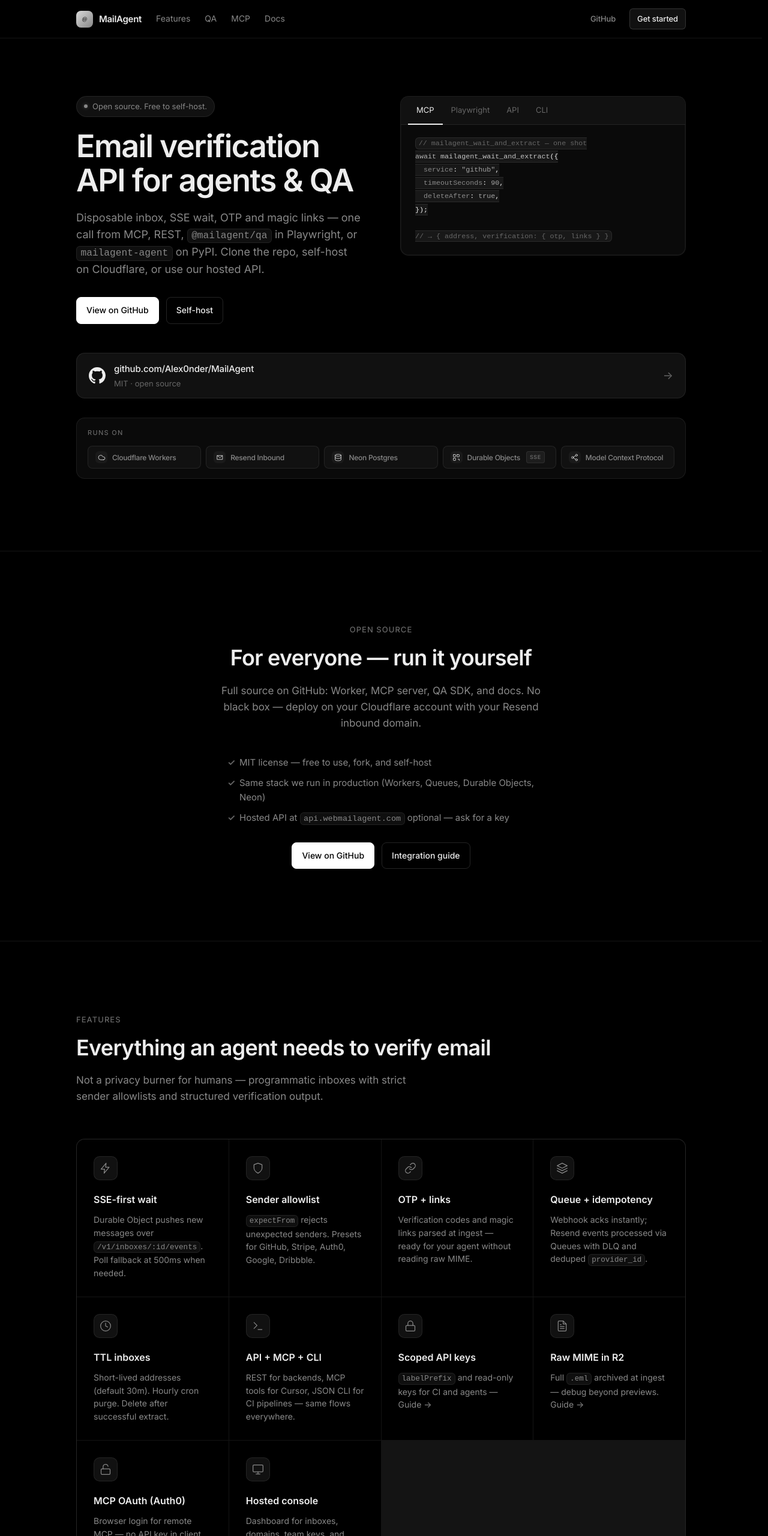
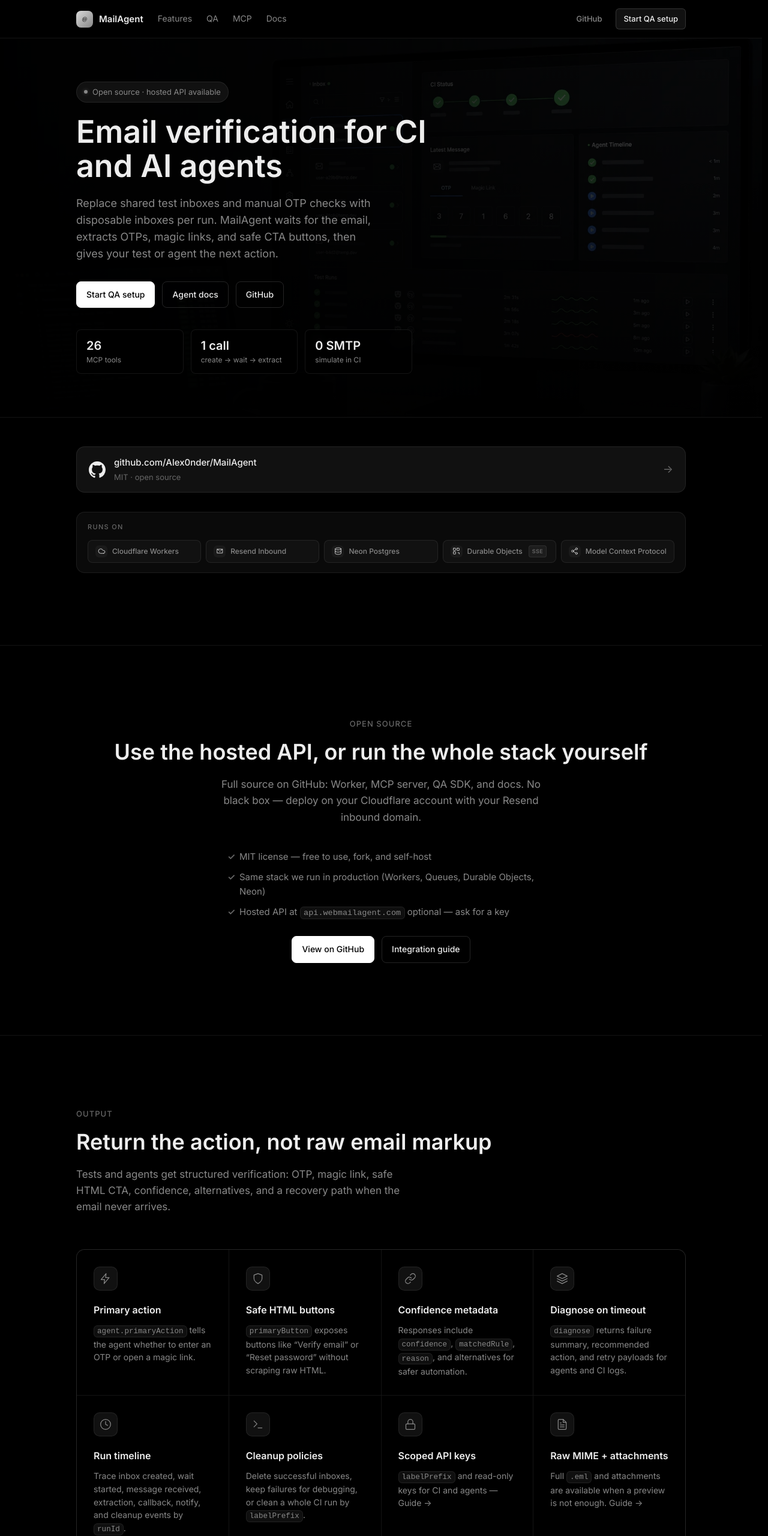
Before and after one commit to Alex0nder/MailAgent, a website: page public/index.html in a window 1280 px wide. Shown: the top 2560 px of the page at 60% size. Drawn offline with Linux system fonts and the light colour scheme.

Commit message:
Improve landing page positioning

```diff
--- a/public/index.html
+++ b/public/index.html
@@ -13,10 +13,10 @@
       gtag("js", new Date());
       gtag("config", "G-41B4KG53D1");
     </script>
-    <title>MailAgent — Email verification for agents &amp; QA</title>
+    <title>MailAgent — Email verification for Playwright, Cypress, and AI agents</title>
     <meta
       name="description"
-      content="Open-source email verification for AI agents and QA. Self-host on Cloudflare or use the API — temporary inboxes, MCP, Playwright."
+      content="Disposable test inboxes for Playwright, Cypress, and AI agents. Verify OTPs and magic links in CI without shared Gmail or manual checks."
     />
     <link rel="icon" href="/favicon.ico" sizes="any" />
     <link rel="icon" href="/favicon.svg" type="image/svg+xml" />
@@ -37,49 +37,49 @@
 
     <main class="landing">
       <div class="hero-block">
-      <section class="hero">
-        <div class="hero-glow" aria-hidden="true"></div>
+      <section class="hero hero-product">
+        <picture class="hero-media" aria-hidden="true">
+          <source srcset="/hero-ci-verification.webp" type="image/webp" />
+          <img src="/hero-ci-verification.png" alt="" loading="eager" />
+        </picture>
+        <div class="hero-scrim" aria-hidden="true"></div>
         <div class="hero-inner site-container">
           <div class="hero-copy">
             <div class="pill pill-oss">
               <span class="pill-dot"></span>
-              Open source. Free to self-host.
+              Open source · hosted API available
             </div>
-            <h1>Email verification API for agents &amp; QA</h1>
+            <h1>Email verification for CI and AI agents</h1>
             <p class="hero-lead">
-              Disposable inbox, SSE wait, OTP and magic links — one call from MCP,
-              REST, <code>@mailagent/qa</code> in Playwright, or
-              <code>mailagent-agent</code> on PyPI. Clone the repo,
-              self-host on Cloudflare, or use our hosted API.
+              Replace shared test inboxes and manual OTP checks with disposable
+              inboxes per run. MailAgent waits for the email, extracts OTPs,
+              magic links, and safe CTA buttons, then gives your test or agent
+              the next action.
             </p>
             <div class="hero-ctas">
+              <a class="btn btn-primary" href="/docs/qa.html">Start QA setup</a>
+              <a class="btn btn-outline" href="/docs/agents.html">Agent docs</a>
               <a
-                class="btn btn-primary"
+                class="btn btn-outline"
                 href="https://github.com/Alex0nder/MailAgent"
                 rel="noopener noreferrer"
-                >View on GitHub</a
+                >GitHub</a
               >
-              <a class="btn btn-outline" href="/docs/integrate.html">Self-host</a>
             </div>
-          </div>
-
-          <div class="code-panel" data-panel="hero" aria-label="Example MCP flow">
-            <div class="code-tabs">
-              <span class="code-tab active">MCP</span>
-              <span class="code-tab">Playwright</span>
-              <span class="code-tab">API</span>
-              <span class="code-tab">CLI</span>
-            </div>
-            <div class="code-body">
-              <pre><code><span class="t-cm">// mailagent_wait_and_extract — one shot</span>
-<span class="t-kw">await</span> <span class="t-fn">mailagent_wait_and_extract</span>({
-  <span class="t-key">service</span>: <span class="t-str">"github"</span>,
-  <span class="t-key">timeoutSeconds</span>: <span class="t-str">90</span>,
-  <span class="t-key">deleteAfter</span>: <span class="t-str">true</span>,
-});
-
-<span class="t-cm">// → { address, verification: { otp, links } }</span></code></pre>
-            </div>
+            <dl class="hero-proof">
+              <div>
+                <dt>26</dt>
+                <dd>MCP tools</dd>
+              </div>
+              <div>
+                <dt>1 call</dt>
+                <dd>create → wait → extract</dd>
+              </div>
+              <div>
+                <dt>0 SMTP</dt>
+                <dd>simulate in CI</dd>
+              </div>
+            </dl>
           </div>
         </div>
       </section>
@@ -172,7 +172,7 @@
       <section id="open-source" class="page-section oss-section">
         <div class="section-inner oss-inner site-container">
           <p class="section-label">Open source</p>
-          <h2 class="section-title">For everyone — run it yourself</h2>
+          <h2 class="section-title">Use the hosted API, or run the whole stack yourself</h2>
           <p class="section-desc oss-desc">
             Full source on GitHub: Worker, MCP server, QA SDK, and docs. No black
             box — deploy on your Cloudflare account with your Resend inbound domain.
@@ -196,11 +196,12 @@
 
       <section id="features" class="page-section">
         <div class="site-container">
-          <p class="section-label">Features</p>
-          <h2 class="section-title">Everything an agent needs to verify email</h2>
+          <p class="section-label">Output</p>
+          <h2 class="section-title">Return the action, not raw email markup</h2>
           <p class="section-desc">
-            Not a privacy burner for humans — programmatic inboxes with strict
-            sender allowlists and structured verification output.
+            Tests and agents get structured verification: OTP, magic link,
+            safe HTML CTA, confidence, alternatives, and a recovery path when
+            the email never arrives.
           </p>
 
           <div class="features-grid">
@@ -210,11 +211,10 @@
                   <path d="M13 2 3 14h7l-1 8 10-12h-7l1-8z" />
                 </svg>
               </div>
-              <h3>SSE-first wait</h3>
+              <h3>Primary action</h3>
               <p>
-                Durable Object pushes new messages over
-                <code>/v1/inboxes/:id/events</code>. Poll fallback at 500ms when
-                needed.
+                <code>agent.primaryAction</code> tells the agent whether to enter
+                an OTP or open a magic link.
               </p>
             </article>
             <article class="feature-card">
@@ -223,10 +223,10 @@
                   <path d="M12 22s8-4 8-10V5l-8-3-8 3v7c0 6 8 10 8 10z" />
                 </svg>
               </div>
-              <h3>Sender allowlist</h3>
+              <h3>Safe HTML buttons</h3>
               <p>
-                <code>expectFrom</code> rejects unexpected senders. Presets for
-                GitHub, Stripe, Auth0, Google, Dribbble.
+                <code>primaryButton</code> exposes buttons like “Verify email”
+                or “Reset password” without scraping raw HTML.
               </p>
             </article>
             <article class="feature-card">
@@ -236,10 +236,11 @@
                   <path d="M14 11a5 5 0 0 0-7.54-.54l-3 3a5 5 0 0 0 7.07 7.07l1.71-1.71" />
                 </svg>
               </div>
-              <h3>OTP + links</h3>
+              <h3>Confidence metadata</h3>
               <p>
-                Verification codes and magic links parsed at ingest — ready for
-                your agent without reading raw MIME.
+                Responses include <code>confidence</code>,
+                <code>matchedRule</code>, <code>reason</code>, and alternatives
+                for safer automation.
               </p>
             </article>
             <article class="feature-card">
@@ -250,10 +251,10 @@
                   <path d="M2 12l10 5 10-5" />
                 </svg>
               </div>
-              <h3>Queue + idempotency</h3>
+              <h3>Diagnose on timeout</h3>
               <p>
-                Webhook acks instantly; Resend events processed via Queues with
-                DLQ and deduped <code>provider_id</code>.
+                <code>diagnose</code> returns failure summary, recommended action,
+                and retry payloads for agents and CI logs.
               </p>
             </article>
             <article class="feature-card">
@@ -263,10 +264,10 @@
                   <path d="M12 6v6l4 2" />
                 </svg>
               </div>
-              <h3>TTL inboxes</h3>
+              <h3>Run timeline</h3>
               <p>
-                Short-lived addresses (default 30m). Hourly cron purge. Delete
-                after successful extract.
+                Trace inbox created, wait started, message received, extraction,
+                callback, notify, and cleanup events by <code>runId</code>.
               </p>
             </article>
             <article class="feature-card">
@@ -276,10 +277,10 @@
                   <path d="M12 19h8" />
                 </svg>
               </div>
-              <h3>API + MCP + CLI</h3>
+              <h3>Cleanup policies</h3>
               <p>
-                REST for backends, MCP tools for Cursor, JSON CLI for CI pipelines
-                — same flows everywhere.
+                Delete successful inboxes, keep failures for debugging, or clean
+                a whole CI run by <code>labelPrefix</code>.
               </p>
             </article>
             <article class="feature-card">
@@ -305,9 +306,10 @@
                   <path d="M10 9H8" />
                 </svg>
               </div>
-              <h3>Raw MIME in R2</h3>
+              <h3>Raw MIME + attachments</h3>
               <p>
-                Full <code>.eml</code> archived at ingest — debug beyond previews.
+                Full <code>.eml</code> and attachments are available when a preview
+                is not enough.
                 <a href="/docs/raw-mime.html">Guide →</a>
               </p>
             </article>
@@ -318,7 +320,7 @@
                   <path d="M7 11V7a5 5 0 0 1 9.9-1" />
                 </svg>
               </div>
-              <h3>MCP OAuth (Auth0)</h3>
+              <h3>MCP OAuth</h3>
               <p>
                 Browser login for remote MCP — no API key in client config.
                 <a href="/docs/oauth-idp.html">OIDC guide →</a>
@@ -348,8 +350,8 @@
           <h2 class="section-title">Stop fighting shared test inboxes</h2>
           <p class="section-desc">
             Each Playwright worker gets its own address. Filter by
-            <code>label</code>, narrow with <code>subjectContains</code>, optional
-            webhook when the letter lands — same API agents use.
+            <code>label</code>, narrow with <code>subjectContains</code>, keep
+            failed inboxes for debugging, and simulate email without SMTP in CI.
             <a href="/playwright-email-verification.html">Playwright guide →</a>
             · <a href="/mcp-signup-qa.html">MCP signup QA →</a>
           </p>
@@ -365,15 +367,15 @@
             <article class="qa-pain-card">
               <h3>Wrong email in the pile</h3>
               <p>
-                <code>subjectContains</code> and sender allowlists so you read the
-                signup OTP, not yesterday’s newsletter.
+                Service presets, <code>subjectContains</code>, and
+                <code>messageIndex</code> keep the test on the intended email.
               </p>
             </article>
             <article class="qa-pain-card">
               <h3>Leaked CI secrets</h3>
               <p>
-                Scoped keys with <code>labelPrefix=ci-</code> and read-only mode —
-                limit blast radius if a pipeline secret escapes.
+                Scoped keys with <code>labelPrefix=ci-</code> limit blast radius
+                if a pipeline secret escapes.
                 <a href="/docs/scoped-keys.html">Scoped keys →</a>
               </p>
             </article>
@@ -412,33 +414,34 @@
       <section id="mcp" class="page-section">
         <div class="site-container">
           <p class="section-label">MCP</p>
-          <h2 class="section-title">Tools your agent can call</h2>
+          <h2 class="section-title">Agent tools for signup, login, reset, and invites</h2>
           <p class="section-desc">
-            Add <code>mailagent</code> to Cursor MCP. The agent creates inboxes,
-            waits, and returns structured verification — no inbox UI required.
+            Add <code>mailagent</code> to Cursor or Codex. The agent gets an
+            inbox, submits the address, waits, and follows a structured
+            <code>primaryAction</code> instead of reading inbox UI.
           </p>
 
           <div class="tools-list">
             <div class="tool-row">
-              <span class="tool-name">mailagent_wait_and_extract</span>
-              <span class="tool-desc">Create → wait (SSE) → OTP + links → delete</span>
+              <span class="tool-name">mailagent_verify_signup</span>
+              <span class="tool-desc">Wait → extract → return agent.primaryAction</span>
               <span class="tool-badge">Recommended</span>
             </div>
             <div class="tool-row">
               <span class="tool-name">mailagent_create_inbox</span>
-              <span class="tool-desc">Temporary address with TTL and allowlist</span>
+              <span class="tool-desc">Temporary address with service preset, TTL, notifyEmail, cleanup</span>
             </div>
             <div class="tool-row">
-              <span class="tool-name">mailagent_wait_for_message</span>
-              <span class="tool-desc">Block until first allowed email (up to 120s)</span>
+              <span class="tool-name">mailagent_simulate_message</span>
+              <span class="tool-desc">Test OTP, magic_link, invite, and attachment scenarios without SMTP</span>
             </div>
             <div class="tool-row">
-              <span class="tool-name">mailagent_extract_verification</span>
-              <span class="tool-desc">OTP and links from latest message</span>
+              <span class="tool-name">mailagent_diagnose_inbox</span>
+              <span class="tool-desc">Explain timeouts and return retry payloads</span>
             </div>
             <div class="tool-row">
-              <span class="tool-name">mailagent_delete_inbox</span>
-              <span class="tool-desc">Early cleanup after signup completes</span>
+              <span class="tool-name">mailagent_get_run_timeline</span>
+              <span class="tool-desc">Trace an agent run from inbox creation to extraction</span>
             </div>
           </div>
         </div>
@@ -447,30 +450,30 @@
       <section id="how" class="page-section">
         <div class="site-container">
           <p class="section-label">How it works</p>
-          <h2 class="section-title">Three steps to verified signup</h2>
+          <h2 class="section-title">Three steps to a deterministic email test</h2>
           <div class="steps">
             <div class="step">
               <div class="step-num">01</div>
               <h3>Create inbox</h3>
               <p>
-                Agent calls MCP or API. You get an address on your
-                <code>INBOX_DOMAIN</code> and an inbox id.
+                Test or agent calls MCP/API. You get an isolated address and
+                optional label tied to the CI run.
               </p>
             </div>
             <div class="step">
               <div class="step-num">02</div>
               <h3>Submit on the service</h3>
               <p>
-                Use the address on GitHub, Stripe, Auth0, etc. Resend inbound
-                webhook enqueues the message.
+                Use the address in the target signup, login, reset, or invite
+                flow. Resend inbound webhook enqueues the message.
               </p>
             </div>
             <div class="step">
               <div class="step-num">03</div>
               <h3>Extract &amp; continue</h3>
               <p>
-                SSE delivers the event; OTP and links return to the agent. Inbox
-                deleted. Flow complete.
+                SSE delivers the event; OTP, magic link, or safe CTA returns to
+                the test. Successful inboxes can be deleted automatically.
               </p>
             </div>
           </div>
@@ -548,7 +551,7 @@
       <section id="docs" class="page-section">
         <div class="site-container">
           <p class="section-label">API</p>
-          <h2 class="section-title">Simple REST, Bearer auth</h2>
+          <h2 class="section-title">The response is already agent-readable</h2>
           <div class="code-panel">
             <div class="code-tabs">
               <span class="code-tab active">curl</span>
@@ -559,7 +562,10 @@
   -H <span class="t-str">"Authorization: Bearer $API_KEY"</span> \
   -d <span class="t-str">'{"service":"github","timeoutSeconds":90}'</span>
 
-<span class="t-cm"># → verification.otp, verification.primaryLink</span></code></pre>
+<span class="t-cm"># → verification.otp
+# → verification.primaryLink
+# → verification.primaryButton
+# → verification.confidence</span></code></pre>
             </div>
           </div>
           <p class="qa-docs-link">
--- a/public/site-shell.js
+++ b/public/site-shell.js
@@ -90,7 +90,7 @@
     const cta =
       mode === "app"
         ? `<a class="btn btn-sm btn-outline" href="/docs/">Docs</a>`
-        : `<a class="btn btn-sm btn-nav-cta" href="/docs/integrate.html">Get started</a>`;
+        : `<a class="btn btn-sm btn-nav-cta" href="/docs/qa.html">Start QA setup</a>`;
 
     const links = renderNavLinks();
 
--- a/public/site.js
+++ b/public/site.js
@@ -1,32 +1,6 @@
 /** Tab switcher for landing code panels */
 (function () {
   const PANEL_SAMPLES = {
-    hero: {
-      MCP: `<span class="t-cm">// mailagent_wait_and_extract — one shot</span>
-<span class="t-kw">await</span> <span class="t-fn">mailagent_wait_and_extract</span>({
-  <span class="t-key">service</span>: <span class="t-str">"github"</span>,
-  <span class="t-key">timeoutSeconds</span>: <span class="t-str">90</span>,
-  <span class="t-key">deleteAfter</span>: <span class="t-str">true</span>,
-});
-
-<span class="t-cm">// → { address, verification: { otp, links } }</span>`,
-      Playwright: `<span class="t-kw">import</span> { createMailAgentQa } <span class="t-kw">from</span> <span class="t-str">"@mailagent/qa"</span>;
-
-<span class="t-kw">const</span> mail = <span class="t-fn">createMailAgentQa</span>();
-<span class="t-kw">const</span> { address, id } = <span class="t-kw">await</span> mail.<span class="t-fn">createInbox</span>({
-  <span class="t-key">label</span>: <span class="t-str">"pw-0-signup"</span>,
-});
-<span class="t-cm">// page.fill email → mail.waitForVerification(id)</span>`,
-      API: `<span class="t-fn">POST</span> /v1/inboxes
-{ <span class="t-key">"service"</span>: <span class="t-str">"github"</span>, <span class="t-key">"ttlMinutes"</span>: <span class="t-str">15</span> }
-
-<span class="t-fn">GET</span> /v1/inboxes/:id/extract
-<span class="t-cm">// → { otp, links }</span>`,
-      CLI: `<span class="t-fn">node</span> mcp/dist/cli.js open \\
-  --service github --json
-
-<span class="t-cm"># stdout: inbox + verification</span>`,
-    },
     qa: {
       Playwright: `<span class="t-kw">import</span> { createMailAgentQa, MailAgentQa } <span class="t-kw">from</span> <span class="t-str">"@mailagent/qa"</span>;
 
@@ -48,7 +22,10 @@
     "timeoutSeconds": 120
   }'</span>
 
-<span class="t-cm">// → address, verification.otp, primaryLink</span>`,
+<span class="t-cm">// → address
+// → verification.otp
+// → verification.primaryLink
+// → verification.primaryButton</span>`,
     },
   };
 
--- a/public/styles.css
+++ b/public/styles.css
@@ -165,7 +165,7 @@ main.landing > .cta-block {
   gap: 10px;
   font-weight: 600;
   font-size: 15px;
-  letter-spacing: -0.02em;
+  letter-spacing: 0;
 }
 
 .logo-mark {
@@ -260,7 +260,7 @@ main.landing > .cta-block {
   font-size: 13px;
   font-weight: 500;
   border-radius: 6px;
-  letter-spacing: -0.01em;
+  letter-spacing: 0;
 }
 
 .btn-nav-cta {
@@ -293,16 +293,38 @@ main.landing > .cta-block {
   padding: var(--hero-top) 0 0;
 }
 
-.hero-glow {
+.hero-product {
+  min-height: clamp(560px, 78svh, 720px);
+  display: flex;
+  align-items: center;
+  padding: 0;
+  border-bottom: 1px solid var(--border);
+}
+
+.hero-media,
+.hero-media img,
+.hero-scrim {
+  position: absolute;
+  inset: 0;
+}
+
+.hero-media {
+  margin: 0;
+}
+
+.hero-media img {
+  width: 100%;
+  height: 100%;
+  object-fit: cover;
+  object-position: center right;
+  opacity: 0.78;
+}
+
+.hero-scrim {
   pointer-events: none;
-  position: absolute;
-  inset: -40% 0 auto;
-  height: 80%;
-  background: radial-gradient(
-    ellipse 60% 50% at 50% 0%,
-    var(--glow) 0%,
-    transparent 70%
-  );
+  background:
+    linear-gradient(90deg, rgba(0, 0, 0, 0.96) 0%, rgba(0, 0, 0, 0.78) 42%, rgba(0, 0, 0, 0.3) 100%),
+    linear-gradient(180deg, rgba(0, 0, 0, 0.28) 0%, rgba(0, 0, 0, 0.86) 100%);
 }
 
 .hero-inner {
@@ -312,8 +334,18 @@ main.landing > .cta-block {
   align-items: start;
 }
 
+.hero-product .hero-inner {
+  display: block;
+  width: 100%;
+  padding-block: 72px;
+}
+
+.hero-product .hero-copy {
+  max-width: 660px;
+}
+
 @media (min-width: 960px) {
-  .hero-inner {
+  .hero:not(.hero-product) .hero-inner {
     grid-template-columns: 1fr 1fr;
     gap: 64px;
   }
@@ -345,7 +377,7 @@ h1 {
   font-size: clamp(2.25rem, 5vw, 3.25rem);
   font-weight: 600;
   line-height: 1.1;
-  letter-spacing: -0.03em;
+  letter-spacing: 0;
 }
 
 .hero-lead {
@@ -360,6 +392,76 @@ h1 {
   display: flex;
   flex-wrap: wrap;
   gap: 12px;
+}
+
+.hero-proof {
+  display: grid;
+  grid-template-columns: repeat(3, minmax(0, 1fr));
+  gap: 12px;
+  max-width: 560px;
+  margin: 36px 0 0;
+}
+
+.hero-proof div {
+  padding: 14px 16px;
+  border: 1px solid var(--border);
+  border-radius: 8px;
+  background: rgba(0, 0, 0, 0.46);
+  backdrop-filter: blur(8px);
+}
+
+.hero-proof dt {
+  margin: 0;
+  font-size: 20px;
+  line-height: 1.2;
+  font-weight: 600;
+}
+
+.hero-proof dd {
+  margin: 4px 0 0;
+  color: var(--text-muted);
+  font-size: 12px;
+  line-height: 1.35;
+}
+
+@media (max-width: 720px) {
+  .hero-product {
+    min-height: calc(100svh - var(--nav-h) - 56px);
+    align-items: end;
+  }
+
+  .hero-media img {
+    object-position: 62% center;
+    opacity: 0.48;
+  }
+
+  .hero-scrim {
+    background:
+      linear-gradient(180deg, rgba(0, 0, 0, 0.58) 0%, rgba(0, 0, 0, 0.94) 58%, rgba(0, 0, 0, 1) 100%),
+      linear-gradient(90deg, rgba(0, 0, 0, 0.72), rgba(0, 0, 0, 0.34));
+  }
+
+  .hero-product .hero-inner {
+    padding-block: 52px 34px;
+  }
+
+  .hero-proof {
+    grid-template-columns: repeat(3, minmax(0, 1fr));
+    gap: 8px;
+    margin-top: 24px;
+  }
+
+  .hero-proof div {
+    padding: 10px 8px;
+  }
+
+  .hero-proof dt {
+    font-size: 16px;
+  }
+
+  .hero-proof dd {
+    font-size: 11px;
+  }
 }
 
 /* —— Code panel —— */
@@ -441,7 +543,7 @@ h1 {
   margin: 0 0 20px;
   font-size: clamp(1.75rem, 3vw, 2.25rem);
   font-weight: 600;
-  letter-spacing: -0.02em;
+  letter-spacing: 0;
   line-height: 1.15;
 }
 
@@ -500,7 +602,7 @@ h1 {
 .repo-bar-text strong {
   font-size: 15px;
   font-weight: 500;
-  letter-spacing: -0.01em;
+  letter-spacing: 0;
 }
 
 .repo-bar-meta {
@@ -596,7 +698,7 @@ h1 {
   padding: 8px 12px;
   font-size: 12px;
   font-weight: 500;
-  letter-spacing: -0.02em;
+  letter-spacing: 0;
   color: var(--text-muted);
   background: var(--surface);
   border: 1px solid var(--border);
@@ -870,7 +972,7 @@ h1 {
   margin: 0 0 16px;
   font-size: 2rem;
   font-weight: 600;
-  letter-spacing: -0.02em;
+  letter-spacing: 0;
 }
 
 .cta-inner p {
@@ -1218,7 +1320,7 @@ h1 {
   margin: 0 0 12px;
   font-size: 2rem;
   font-weight: 600;
-  letter-spacing: -0.02em;
+  letter-spacing: 0;
 }
 
 .doc-lead {
@@ -1541,7 +1643,7 @@ h1 {
   margin: 0 0 12px;
   font-size: 2rem;
   font-weight: 600;
-  letter-spacing: -0.02em;
+  letter-spacing: 0;
 }
 
 .doc-page .doc-main {
```
Also changed, not shown: public/hero-ci-verification.png (added), public/hero-ci-verification.webp (added).
